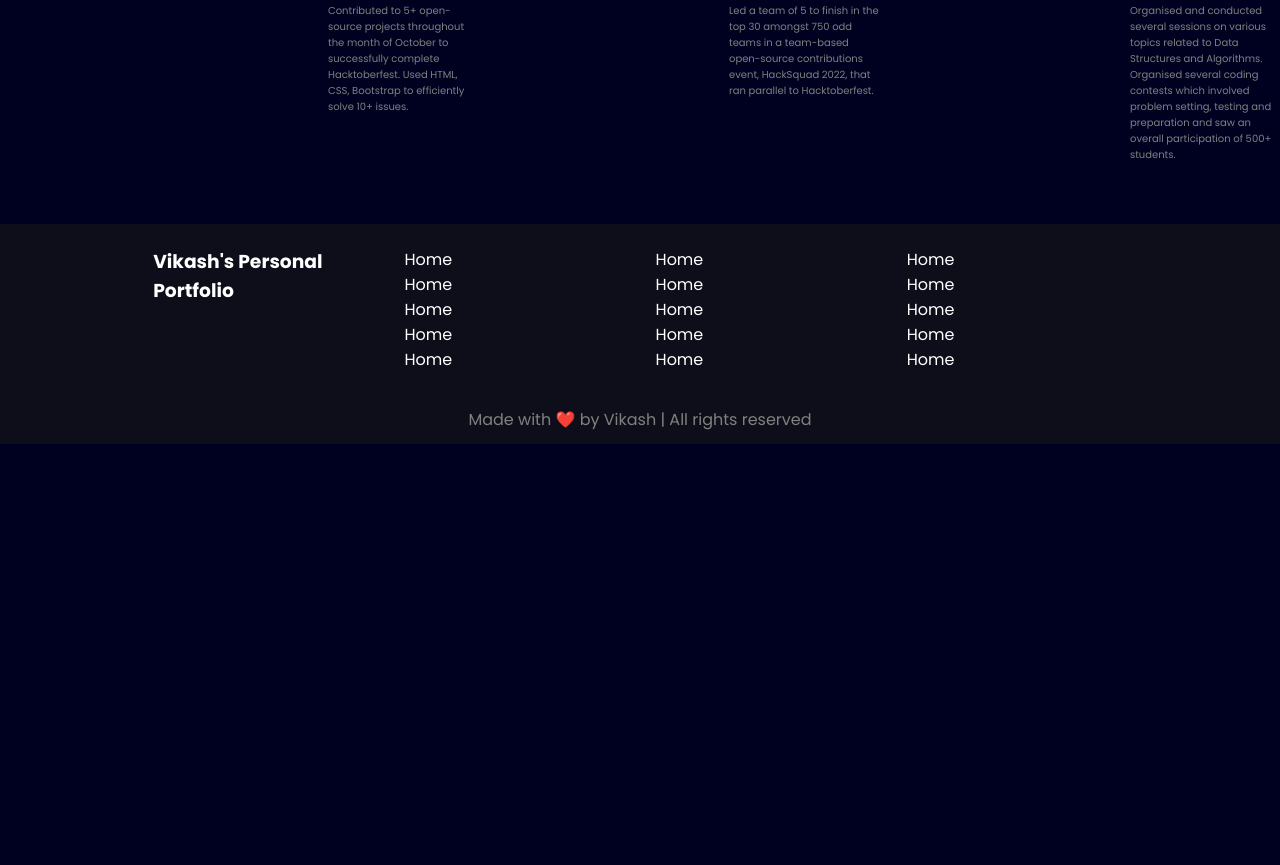
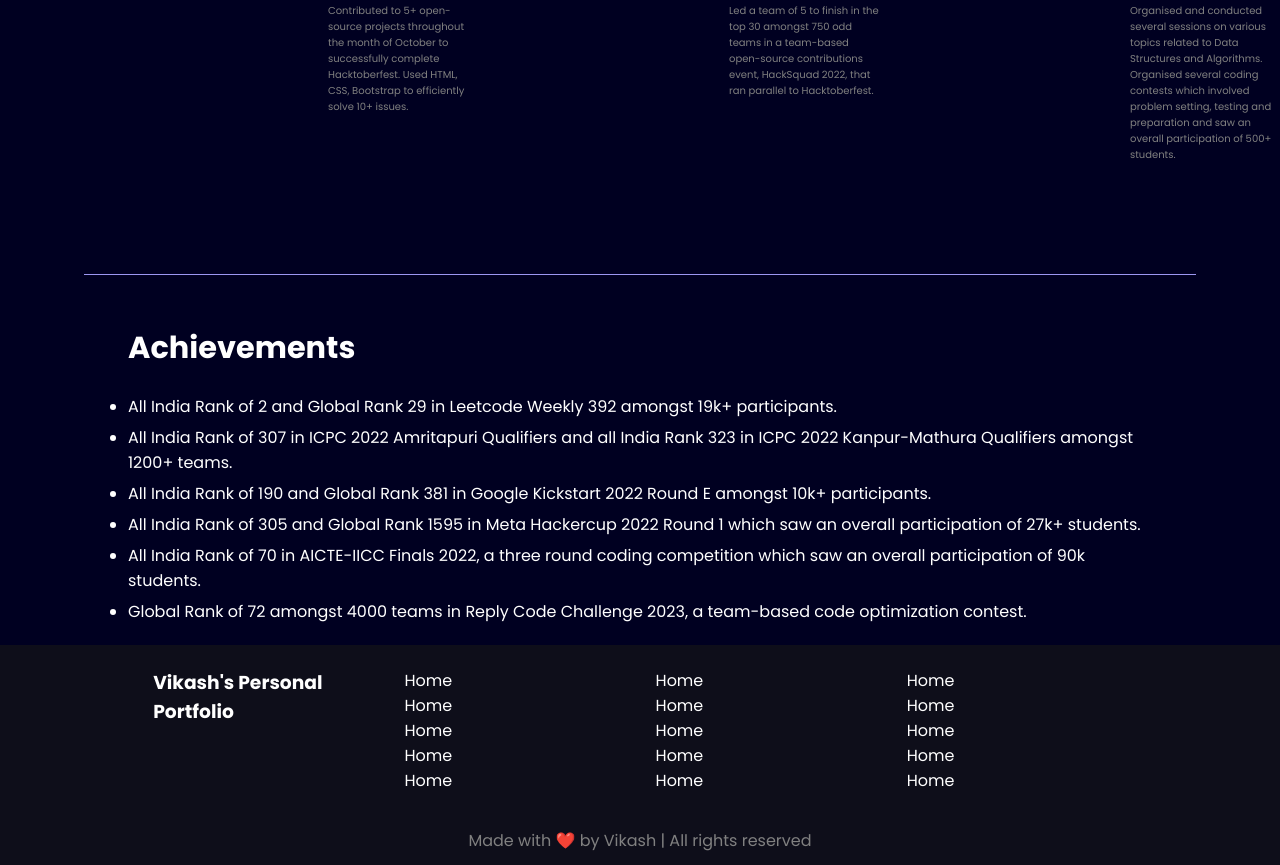
Before and after one commit to vikash485/Personal_Website, a plain HTML site: page index.html in a window 1280 px wide. Shown: the part 1216-2081 px from the top of the page. Before the commit the page ends 1660 px from the top, so only its background shows below. Drawn offline with nearby package versions, Linux system fonts and the light colour scheme.

Commit message:
Update index.html

```diff
--- a/index.html
+++ b/index.html
@@ -77,6 +77,27 @@ participation of 500+ students.
                 </div>
             </div>
         </section>
+
+        <hr>
+
+        <section class="thirdSection">
+            <h1>Achievements</h1>
+            <div class="list">
+                <ul>
+                    <li>All India Rank of 2 and Global Rank 29 in Leetcode Weekly 392 amongst 19k+ participants.</li>
+                    <li>All India Rank of 307 in ICPC 2022 Amritapuri Qualifiers and all India Rank 323 in ICPC 2022
+                        Kanpur-Mathura Qualifiers amongst 1200+ teams.</li>
+                    <li>All India Rank of 190 and Global Rank 381 in Google Kickstart 2022 Round E amongst 10k+
+                        participants.</li>
+                    <li>All India Rank of 305 and Global Rank 1595 in Meta Hackercup 2022 Round 1 which saw an overall
+                        participation of 27k+ students.</li>
+                    <li>All India Rank of 70 in AICTE-IICC Finals 2022, a three round coding competition which saw an overall
+                        participation of 90k students.</li>
+                    <li>Global Rank of 72 amongst 4000 teams in Reply Code Challenge 2023, a team-based code optimization
+                        contest.</li>
+                </ul>
+            </div>
+        </section>
     </main>
 
     <footer>
```
